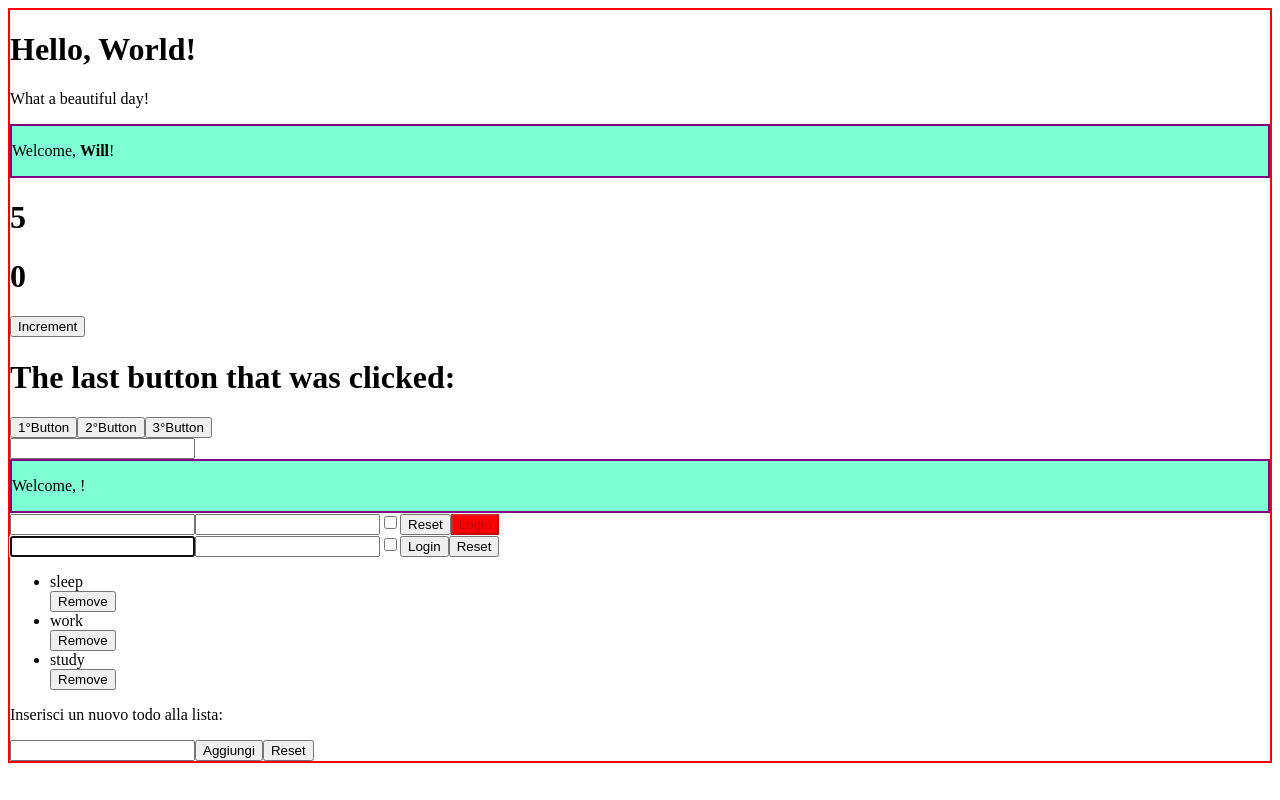
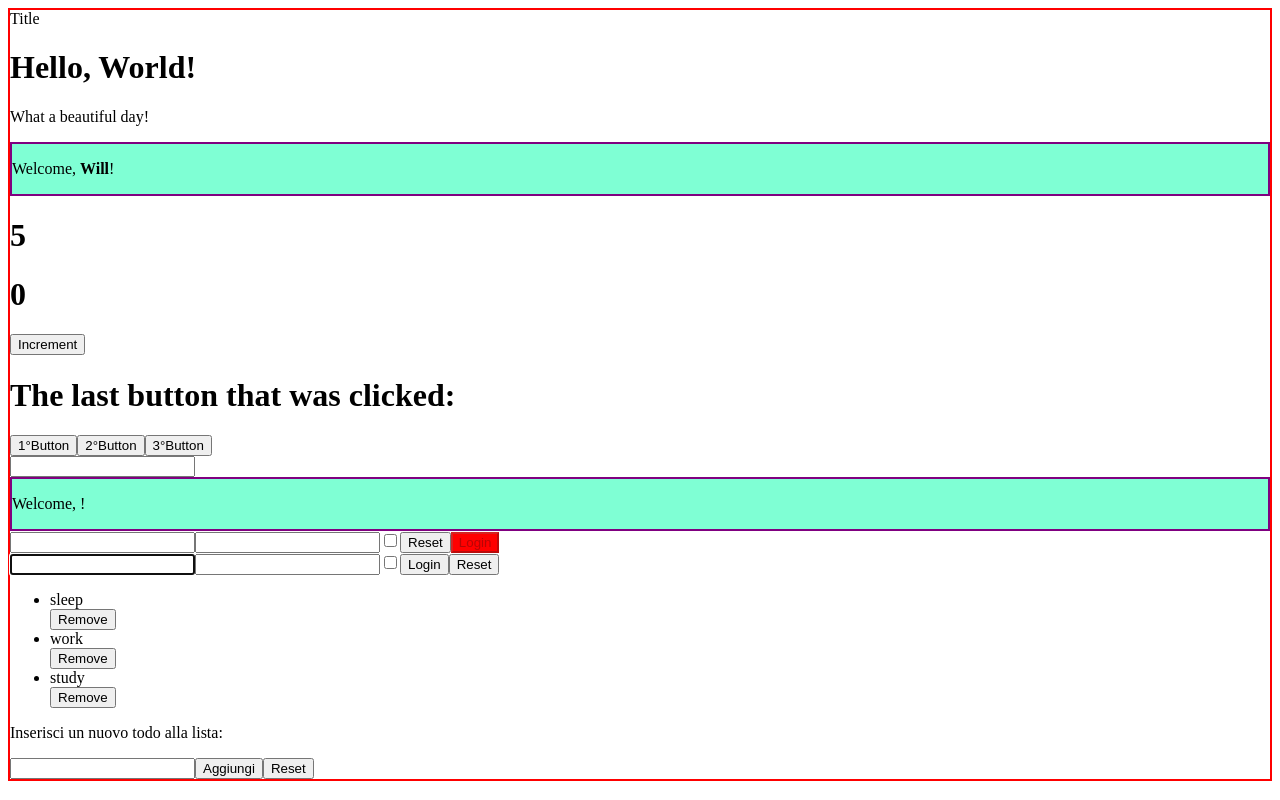
Before and after one commit to angiee05/react-exercises, a React (Create React App) app: page / in a window 1280 px wide. Built offline with nearby package versions, Linux system fonts and the light colour scheme.

Commit message:
component composition 2

```diff
--- a/src/App.js
+++ b/src/App.js
@@ -13,7 +13,7 @@ import { Welcome } from "./Welcome";
 export class App extends React.Component {
     render () {
         return (
-        <Container>
+        <Container title="Title">
             <HelloWorld />
             <Welcome name={<strong>Will</strong>} age={20} />
             <Counter />
--- a/src/Container.js
+++ b/src/Container.js
@@ -4,7 +4,8 @@ export class Container extends React.Component {
     render () {
         return (
             <div className="container">
-                {this.props.children}
+                <div>{this.props.title}</div>
+                <div>{this.props.children}</div>
             </div>
         )
     }
```
